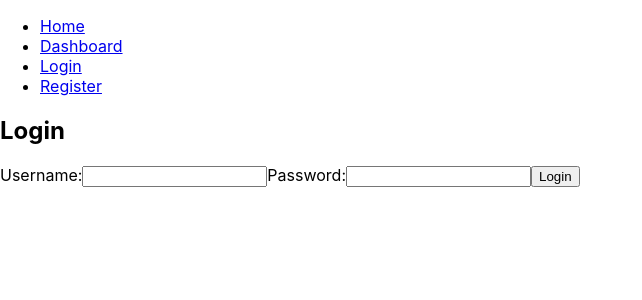
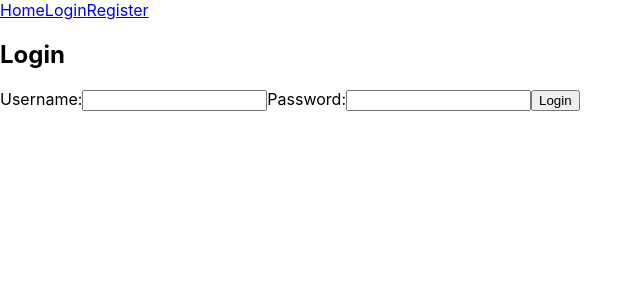
Before and after one commit to bvilane/CIAP, a React (Create React App) app in the folder ciap-frontend/: page /login in a window 1280 px wide. Shown: the top 300 px of the page, without its empty margins (0-642 px from the left). Built offline with nearby package versions, Linux system fonts and the light colour scheme.

Commit message:
Updated Navbar

```diff
--- a/ciap-frontend/src/components/Navbar.js
+++ b/ciap-frontend/src/components/Navbar.js
@@ -1,17 +1,33 @@
+// src/components/Navbar.js
 import React from 'react';
 import { Link } from 'react-router-dom';
 
 function Navbar() {
-    return (
-        <nav>
-            <ul>
-                <li><Link to="/">Home</Link></li>
-                <li><Link to="/dashboard">Dashboard</Link></li>
-                <li><Link to="/login">Login</Link></li>
-                <li><Link to="/register">Register</Link></li>
-            </ul>
-        </nav>
-    );
+  const token = localStorage.getItem('token');
+  const isAdmin = localStorage.getItem('is_admin') === 'true';
+
+  const logout = () => {
+    localStorage.removeItem('token');
+    localStorage.removeItem('is_admin');
+    window.location.href = '/'; // Redirect to homepage after logout
+  };
+
+  return (
+    <nav>
+      <Link to="/">Home</Link>
+      {token ? (
+        <>
+          {isAdmin ? <Link to="/admin-dashboard">Admin Dashboard</Link> : <Link to="/dashboard">Dashboard</Link>}
+          <button onClick={logout}>Logout</button>
+        </>
+      ) : (
+        <>
+          <Link to="/login">Login</Link>
+          <Link to="/register">Register</Link> {/* Make sure this link leads to a register component */}
+        </>
+      )}
+    </nav>
+  );
 }
 
 export default Navbar;
```
